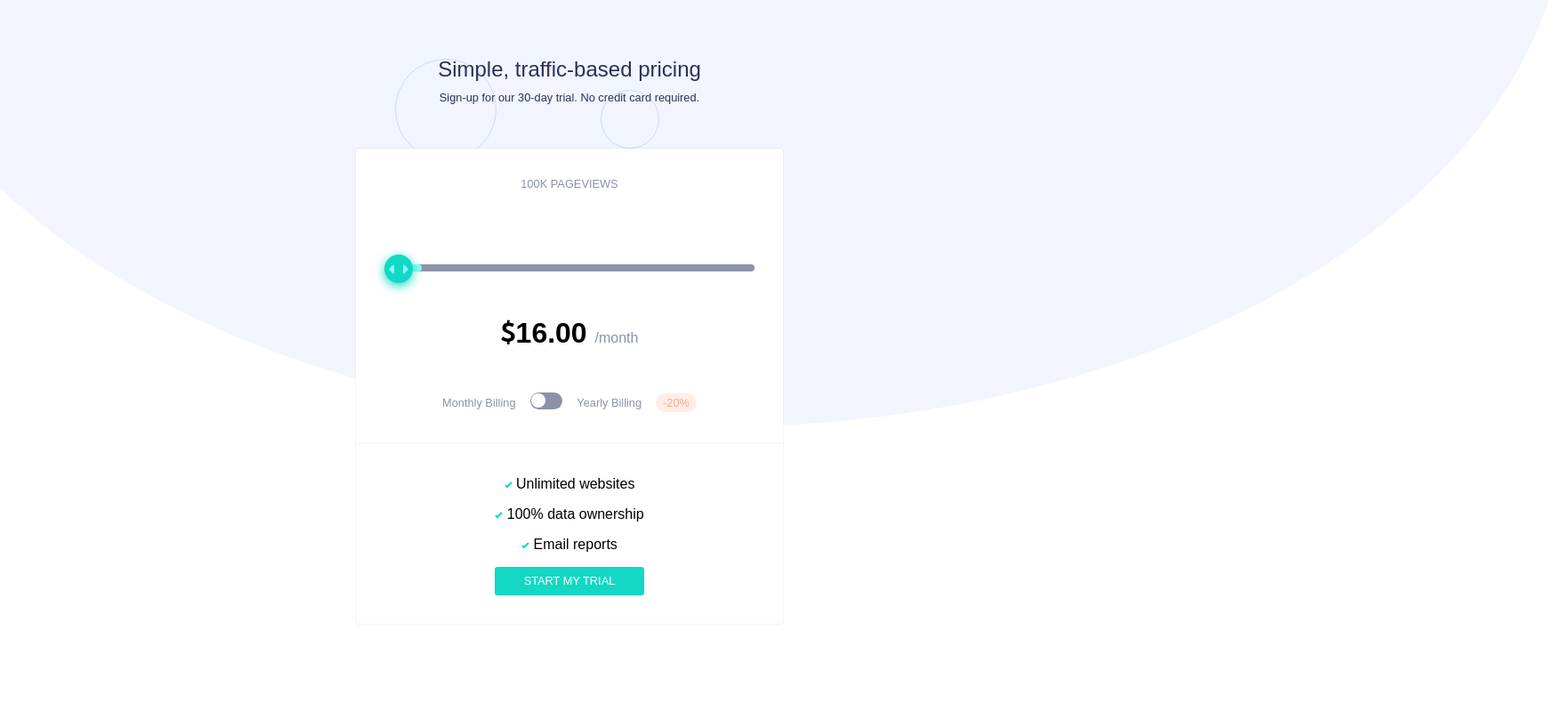
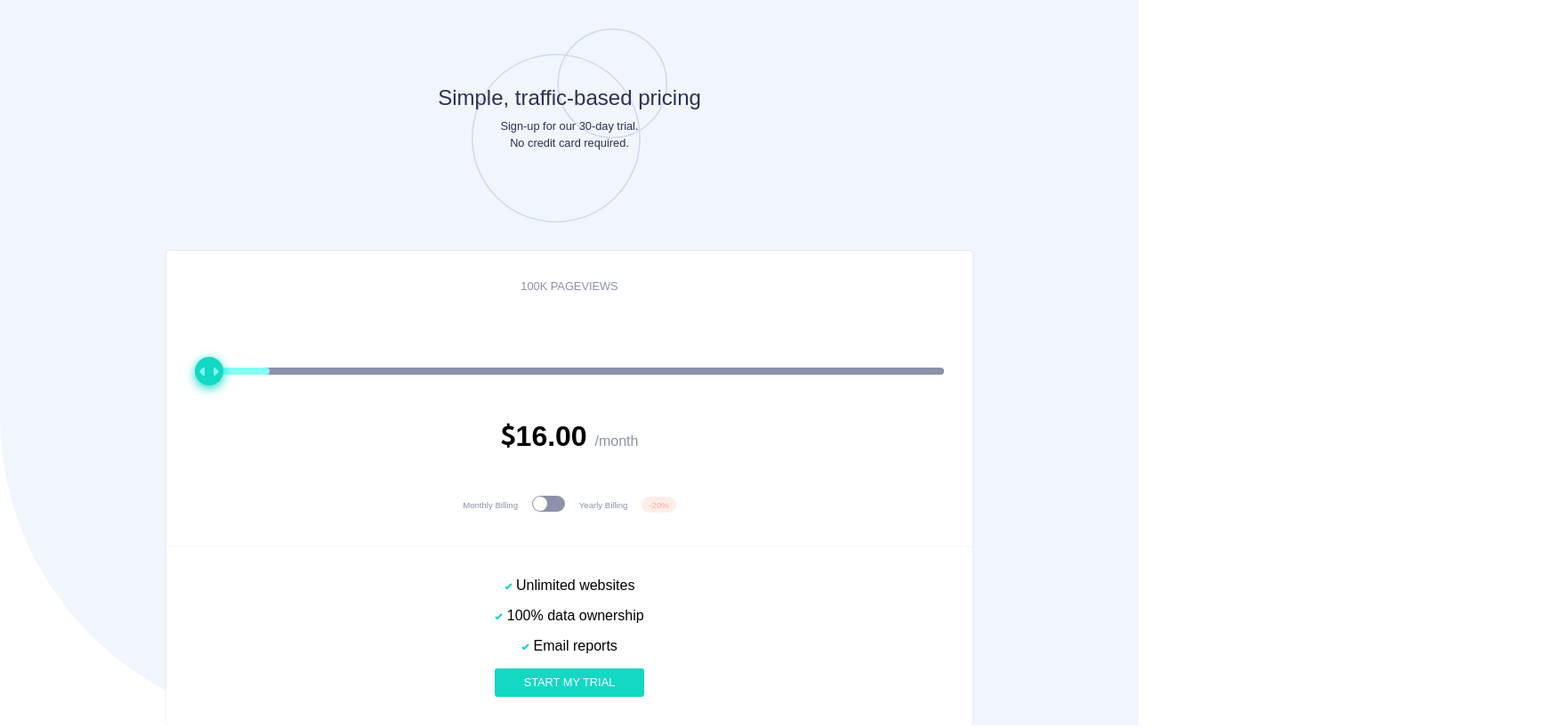
Before and after one commit to DanielTeshager/JSPriceComponent, a plain HTML site: page index.html in a window 1280 px wide. Shown: the whole page at 89% size, 1760 px wide, since content can reach past the window. Drawn offline with Linux system fonts and the light colour scheme.

Commit message:
ui improved

```diff
--- a/css/style.css
+++ b/css/style.css
@@ -26,32 +26,33 @@ The great big reset
 
 body{
     background-color: var(--whiter-than-white);
+    overflow-x: hidden;
 }
 main{
     min-height: 100vh;
     text-align: center;
     margin: 0 auto;
+    overflow-x: hidden;
+    width: 100%;
+    display: flex;
+    flex-direction: column;
+    background-image: url(../images/bg-pattern.svg);
+    background-repeat: no-repeat;
+    background-size: cover;
 }
-main::before{
-    content: '';
-    display: block;
-    height: 150vh;
-    /* background-color: var(--main-bg-color); */
-    background: var(--main-bg-color);
-    position: absolute;
-    top: -90vh;
-    left: -20vh;
-    width: 150vw;
-    border-radius: 50%;
-    z-index: -1;
-}
+
 header{
-    width: 90vw;
+    width: 100%;
     display: flex;
     justify-content: center;
-    /* align-items: center; */
     flex-direction: column;
-    margin: 4rem auto 2rem;
+    padding: 4rem 0;
+    background-image: url(../images/pattern-circles.svg);
+    background-repeat: no-repeat;
+    background-size: contain;
+    align-items: center;
+    background-position: top;
+    margin: 2rem 0;
 }
 
 header .header-title{
@@ -60,7 +61,7 @@ header .header-title{
     font-weight: 400;
     margin-bottom: 1rem;
     margin-bottom: .5rem;
-    position: relative;
+    width: 50ch;
 }
 header .header-title::before{
     content: '';
@@ -72,8 +73,9 @@ header .header-title::before{
     z-index: -1;
     background: transparent;
     border: 1px solid rgb(211, 217, 234);
-    left: 33%;
-    top: 6%;
+    left: 40vw;
+    top: -1vh;
+
 }
 header .header-tagline:before{
     content: '';
@@ -95,7 +97,8 @@ header .header-tagline{
     margin-bottom: 1rem;
     padding: 0 5.5rem;
     line-height: 1.5;
-    position: relative;
+    width: 48ch;
+
 }
 
 .container{
@@ -112,7 +115,7 @@ header .header-tagline{
     gap:.2rem;
 } */
 .card{
-    width:100%;
+    /* width:clamp(20rem, 100%); */
     /* background-color: var(--main-bg-color); */
     box-shadow: 0 0 .1rem rgba(0,0,0,0.2);
     /* padding: 2rem; */
@@ -123,7 +126,10 @@ header .header-tagline{
     align-items: center;
     gap: .2rem;
     background-color: var(--whiter-than-white);
-    max-width: 30rem;
+    /* max-width: 30rem;
+    min-width: 10rem; */
+    width: min(1000px, calc(70% + 100px));
+    flex-shrink: 0;
 }
 
 .card-title{
@@ -196,7 +202,7 @@ header .header-tagline{
     display: flex;
     justify-content: center;
     font-family: roboto slad, sans-serif;
-    font-size: .8rem;
+    font-size: .6rem;
     color: var(--loving-gray);
     align-items: center;
     gap: 1rem;
```
